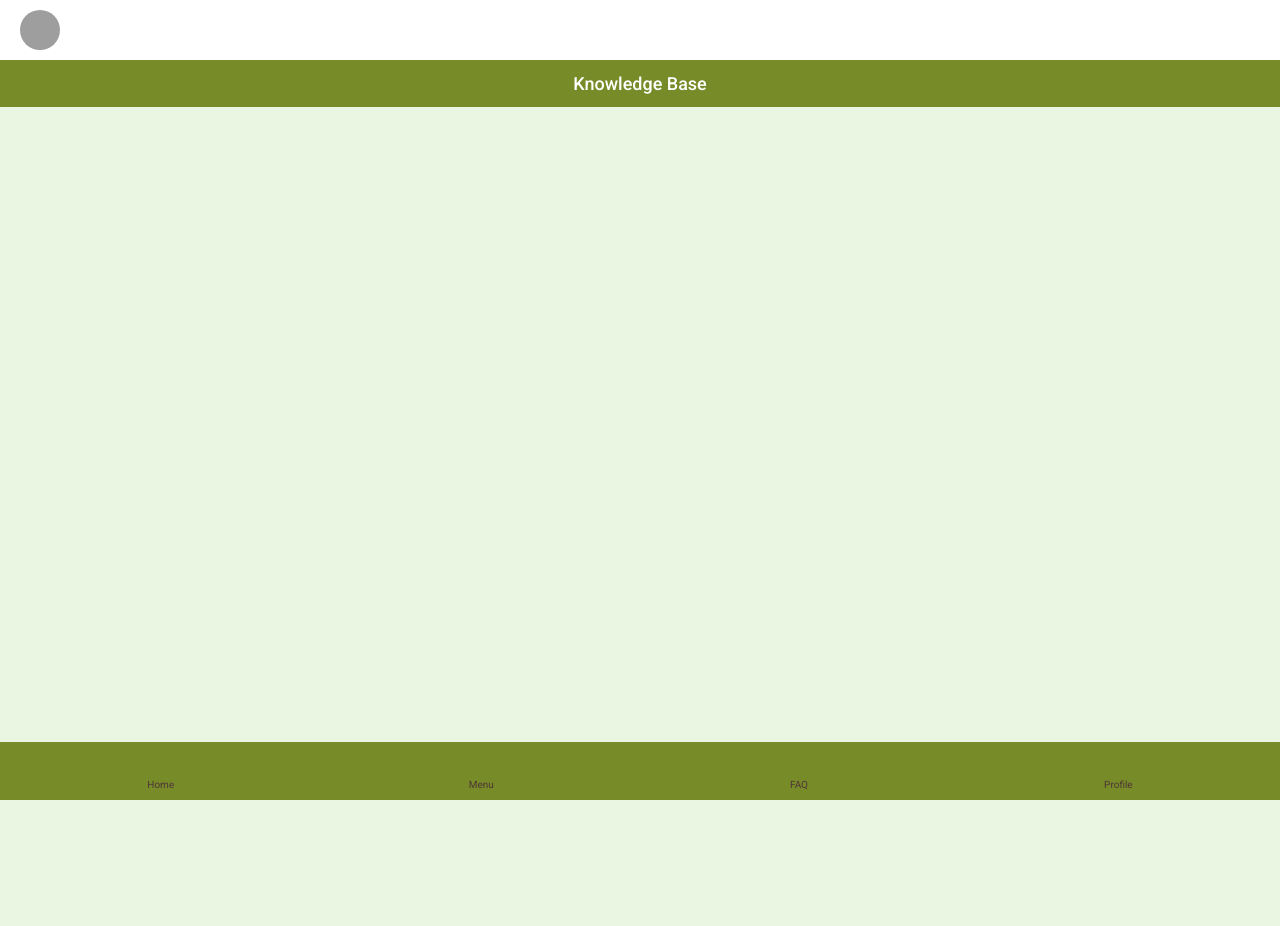
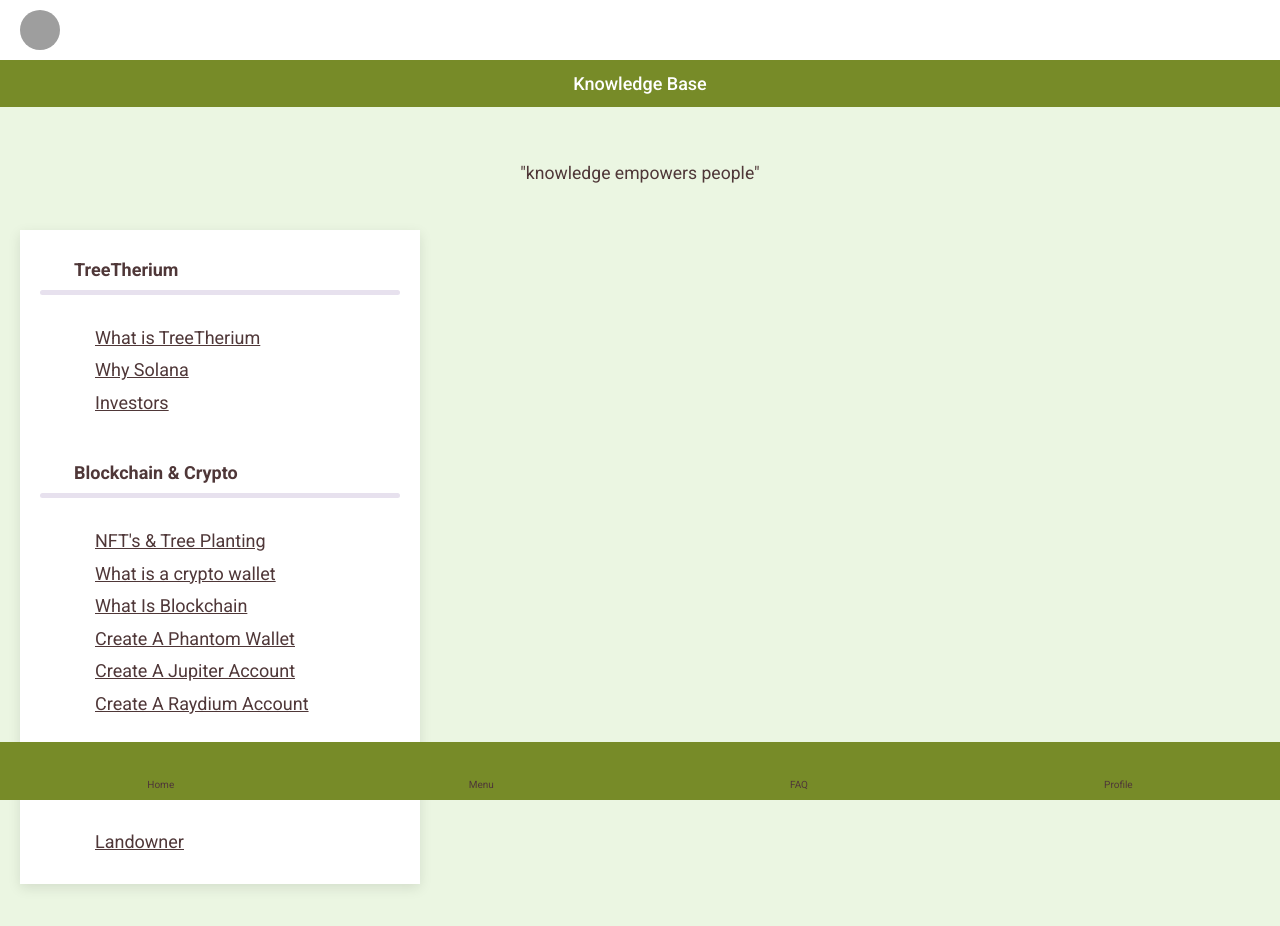
Before and after one commit to TreeTherium-Org/treetherium-nextjs, a Next.js app: page /knowledge-base in a window 1280 px wide. Shown: the top 926 px of the page. Before the commit the page ends 800 px from the top, so only its background shows below. Built offline with nearby package versions, Linux system fonts and the light colour scheme; no server answers; grey boxes are pictures that could not be loaded; a web font is replaced by a local one.

Commit message:
After switching buttons in Terms & Condition

```diff
--- a/src/app/component/knowledge/knowledge-base.js
+++ b/src/app/component/knowledge/knowledge-base.js
@@ -1,11 +1,144 @@
 import Section from '../../component/layouts/Section.js';
+import Link from 'next/link';
 
 const KnowledgeBase = () => {
     return (
-        <Section allNotification={false} searchPopup={true} title={'Knowledge Base'}>
+    <Section allNotification={false} searchPopup={true} title={'Knowledge Base'}>
+      <div className="pd-top-36">
+        <div className="container">
+          <h3 className="form-title">
+            &quot;knowledge empowers people&quot;
+          </h3>
+        </div>
+        <div style={styles.card}>
+            <h3 style={styles.title}>TreeTherium</h3>
+                <div style={styles.divider} />
+                <h3 style={styles.page}>
+                <Link
+                    href="/"
+                ><span className="underline-text">What is TreeTherium</span></Link>
+                </h3>
+                <h3 style={styles.page}>
+                <Link
+                    href="/"
+                ><span className="underline-text">Why Solana</span></Link>
+                </h3>
+                <h3 style={styles.paragraph}>
+                <Link
+                    href="/"
+                ><span className="underline-text">Investors</span></Link>
+                </h3>
+                <h3 style={styles.title}>Blockchain & Crypto</h3>
+                <div style={styles.divider} />
+                <h3 style={styles.page}>
+                <Link
+                    href="/"
+                ><span className="underline-text">NFT's & Tree Planting</span></Link>
+                </h3>
+                <h3 style={styles.page}>
+                <Link
+                    href="/"
+                ><span className="underline-text">What is a crypto wallet</span></Link>
+                </h3>
+                <h3 style={styles.page}>
+                <Link
+                    href="/"
+                ><span className="underline-text">What Is Blockchain</span></Link>
+                </h3>
+                <h3 style={styles.page}>
+                <Link
+                    href="/"
+                ><span className="underline-text">Create A Phantom Wallet</span></Link>
+                </h3>
+                <h3 style={styles.page}>
+                <Link
+                    href="/"
+                ><span className="underline-text">Create A Jupiter Account</span></Link>
+                </h3>
+                <h3 style={styles.paragraph}>
+                <Link
+                    href="/"
+                ><span className="underline-text">Create A Raydium Account</span></Link>
+                </h3>
 
-        </Section>
+                <h3 style={styles.title}>Reforestation</h3>
+                <div style={styles.divider} />
+                <h3 style={styles.page}>
+                <Link
+                    href="/"
+                ><span className="underline-text">Landowner</span></Link>
+                </h3>
+            </div>
+        </div>
+    </Section>
     );
 }
 
 export default KnowledgeBase;
+
+const styles = {
+    body: {
+        activeModal: {
+            overflowY: 'hidden',
+        },
+    },
+    card: {
+        backgroundColor: '#fff', /* White background for the card */
+        boxShadow: '0 4px 12px rgba(0, 0, 0, 0.1)', /* Soft shadow */
+        textAlign: 'left', /* Left-align content */
+        padding: '20px', /* Inner padding */
+        maxWidth: '400px', /* Max width for the card */
+        margin: '21px 20px 100px',
+    },
+    title: {
+        fontSize: '1.125em',
+        fontWeight: 700,
+        color: '#4F3738',
+        padding: '9px 34px',
+        marginBottom: '0px',
+    },
+    divider: {
+        width: '100%',
+        height: '5px',
+        margin: '0 0 32px',
+        borderRadius: '50px',
+        backgroundColor: '#e7e1ee',
+    },
+    paragraph: {
+        fontSize: '1.125em',
+        fontWeight: 400,
+        color: '#4F3738',
+        padding: '0 0 40px 55px',
+        marginBottom: '0px',
+    },
+    page: {
+        fontSize: '1.125em',
+        fontWeight: 400,
+        color: '#4F3738',
+        padding: '0 0 11px 55px',
+        marginBottom: '0px',
+    },
+    btn: {
+        display: 'flex',
+        justifyContent: 'space-between',
+        marginTop: '20px',
+    },
+    modal: {
+        width: '100vw',
+        height: '100vh',
+        top: 0,
+        left: 0,
+        right: 0,
+        bottom: 0,
+        position: 'fixed',
+        zIndex: 999,
+    },
+    overlay: {
+        background: 'rgba(49, 49, 49, 0.8)',
+        position: 'fixed',
+        top: 0,
+        left: 0,
+        right: 0,
+        bottom: 0,
+    },
+};
--- a/src/pages/index.js
+++ b/src/pages/index.js
@@ -92,7 +92,7 @@
         action: () => setCurrentSlide(2)
       },
       secondaryButton: {
-        text: "Done",
+        text: "Register",
         action: () => setCurrentSlide(4)
       }
     },
```
Also changed, not shown: src/app/component/Signup.js (+3 -10 lines).
